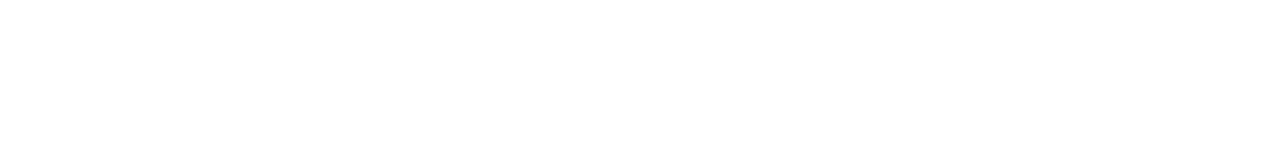
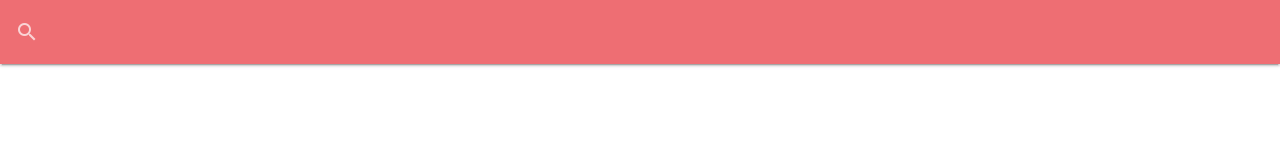
Before and after one commit to SidTheEngineer/WhatsUp-Prototype, a website: page src/campus-pins.html in a window 1280 px wide. Drawn offline with Linux system fonts and the light colour scheme.

Commit message:
Added a search bar on main page

```diff
--- a/src/campus-pins.html
+++ b/src/campus-pins.html
@@ -1,5 +1,28 @@
 
 <!DOCTYPE html>
 <html lang="en" style="overflow-y: scroll">
+<head>
+	<meta http-equiv="Content-Type" content="text/html; charset=UTF-8"/>
+	<meta name="viewport" content="width=device-width, initial-scale=1, maximum-scale=1.0"/>
+	<title>Campus Pins</title>
 
+	<!-- CSS  -->
+  	<link href="https://fonts.googleapis.com/icon?family=Material+Icons" rel="stylesheet">
+  	<link href="css/materialize.css" type="text/css" rel="stylesheet" media="screen,projection"/>
+  	<link href="css/style.css" type="text/css" rel="stylesheet" media="screen,projection"/>
+</head>
+
+<body>
+	<nav>
+	    <div class="nav-wrapper">
+	      <form>
+	        <div class="input-field">
+	          <input id="search" type="search" required>
+	          <label for="search"><i class="material-icons">search</i></label>
+	          <i class="material-icons">close</i>
+	        </div>
+	      </form>
+	    </div>
+	  </nav>
+</body>
 </html>
```
